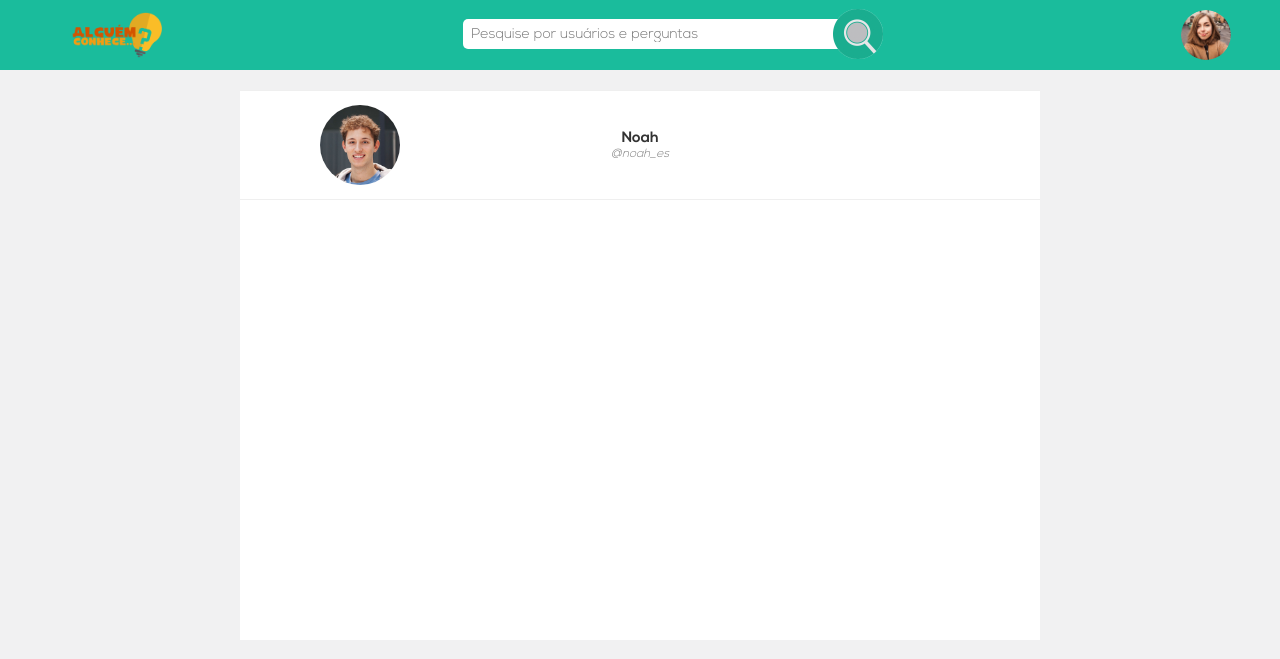
After one commit to lucasweiby/acaq-templates, a PHP site: page /search.php in a window 1280 px wide. The commit adds this page. Shown: the top 659 px of the page. Run offline with PHP 8.4, Linux system fonts and the light colour scheme.

Commit message:
Search screen created

```diff
--- /dev/null
+++ b/index/css/search.css
@@ -0,0 +1,47 @@
+.search-box {
+	position: relative;
+  	margin: 20px auto;
+  	width: 800px;
+  	height: 550px;
+  	background-color: white;
+}
+
+.friends {
+	position: absolute;
+	top: 0%;
+	width: 100%;
+	height: 20%;
+	border: 1px;
+	border-right: 0;
+	border-left: 0;
+	/*border-bottom: 0;*/
+	border-style: solid;
+	border-color: #efefef;
+
+}
+
+.profile-friend-pic {
+	position: absolute;
+	border-radius: 100%;
+	left: 10%;
+	top: 13%;
+	width: 80px;
+	height: 80px;
+}
+
+.friends h5 {
+	text-align: center;
+	font-family: Nexa;
+	font-weight: bold;
+	font-size: 15px;
+	margin-top: 5%;
+	margin-bottom: -10px;
+}
+
+.friends h6 {
+	text-align: center;
+	font-family: Nexa;
+	font-style: italic;
+	color: grey;
+	font-size: 12px;
+}
--- a/index/index.php
+++ b/index/index.php
@@ -149,11 +149,12 @@
               <h6 class="desc">Coisas...</h6>
               <div class="post-footer">
                 <a class="btn-post btn-min pull-left" href="#">
-                  <img class="img-box" src="img/user.png" alt="" />
+                  <img class="img-box" src="img/user.png" alt="">
+                    <span><img class="img-box" src="img/push-pin.png" alt=""></span>
                   <!-- <input type="file" accept="image/*;capture=camera"> Esse comando é pra inserir a imagens, eu não consegui atribuir a imagem. Se conseguir, me diz <3 -->
                 </a>
                 <a class="btn-post btn-min pull-left" href="#">
-                  <img class="img-box" src="img/push-pin.png" alt="" />
+                  <img class="img-box" src="img/push-pin.png" alt="">
                 </a>
               </div>
             </div>
--- /dev/null
+++ b/index/search.php
@@ -0,0 +1,27 @@
+<!DOCTYPE html>
+<html>
+<head>
+	<title>ACAQ • Pesquisa</title>
+	<?php include("views/head.php") ?>
+	<link rel="stylesheet" type="text/css" href="css/search.css">
+</head>
+<body>
+	<?php include("views/navbar.php") ?>
+
+	<div class="container">
+		<div class="row">
+			<div class="col-md-12">
+				<div class="search-box">
+					<div class="friends-box">
+						<div class="friends">
+							<img class="profile-friend-pic" src="img/Profile2.jpg">
+							<h5>Noah</h5>
+							<h6>@noah_es</h6>
+						</div>
+					</div>
+				</div>
+			</div>
+		</div>
+	</div>
+</body>
+</html>
--- a/index/views/navbar.php
+++ b/index/views/navbar.php
@@ -32,7 +32,7 @@
             <img src="img/Profile.png" class="user-icon" alt="" />
           </button>
           <ul class="dropdown-menu profile-drop">
-            <li class="set-prof"><a class="set" href="#">Meu Perfil</a></li>
+            <li class="set-prof"><a class="set" href="profile.php">Meu Perfil</a></li>
                   <!-- <li><a href="#">Configurações</a></li>
                   <li><a href="#">Seguidores</a></li> -->
                   <li class="set-prof"><a class="set" href="#">Ajuda</a></li>
```
